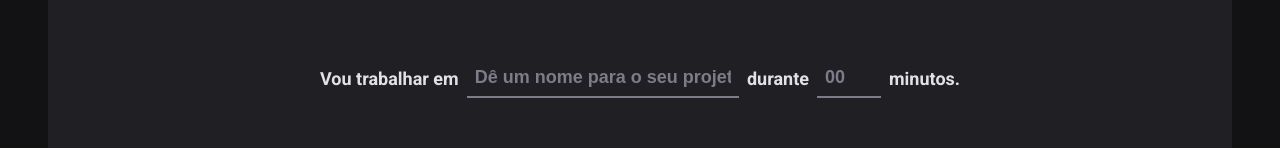
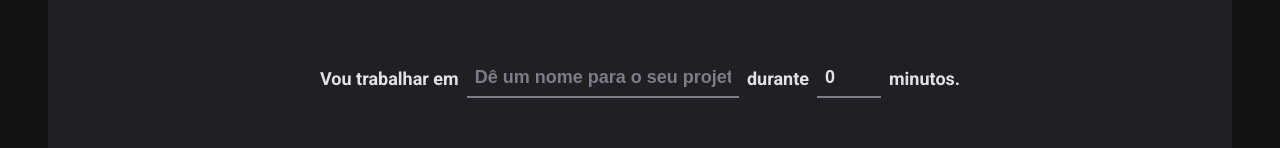
Before and after one commit to moisesnetouou/ignite-timer, a React (Vite) app: page / in a window 1280 px wide. Shown: the part 166-314 px from the top of the page. Built offline with nearby package versions, Linux system fonts and the light colour scheme.

Commit message:
feat: zod using typescript

```diff
--- a/src/pages/Home/index.tsx
+++ b/src/pages/Home/index.tsx
@@ -21,12 +21,18 @@
     .max(60, 'O ciclo precisa ser de no máximo 60 minutos.'),
 })
 
+type NewCycleFormData = zod.infer<typeof newCycleFormValidationSchema>
+
 export function Home() {
-  const { register, handleSubmit, watch } = useForm({
+  const { register, handleSubmit, watch } = useForm<NewCycleFormData>({
     resolver: zodResolver(newCycleFormValidationSchema),
+    defaultValues: {
+      task: '',
+      minutesAmount: 0,
+    },
   })
 
-  function handleCreateNewCycle(data: any) {}
+  function handleCreateNewCycle(data: NewCycleFormData) {}
 
   const task = watch('task')
   const isSubmitDisabled = !task
```
